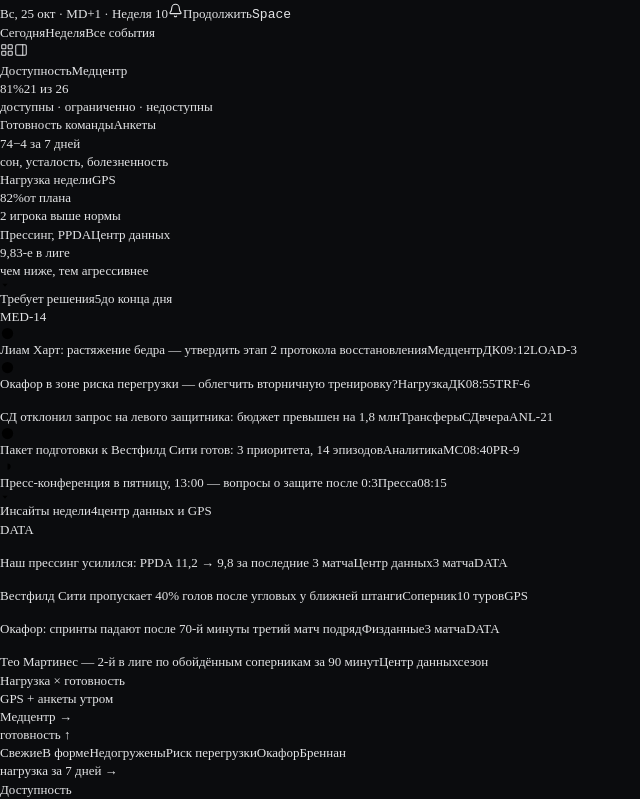
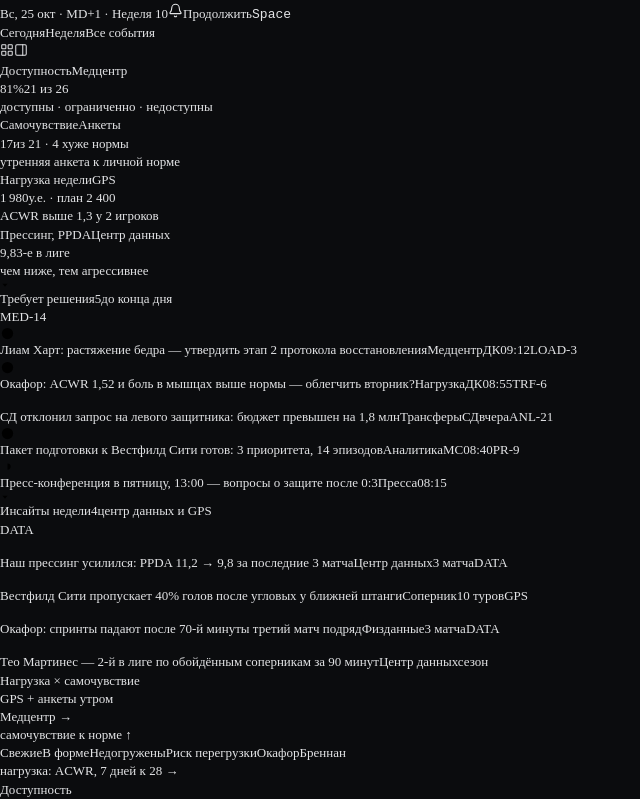
Before and after one commit to theosmanovwork-lang/football1, a React (Vite) app in the folder apps/desktop/src/renderer/: page / in a window 1280 px wide. Shown: the part 862-1661 px from the top of the page, without its empty margins (0-640 px from the left). Built offline with nearby package versions, Linux system fonts and the light colour scheme; what @fm/shared would draw is missing.

Commit message:
feat: wellness vs norm and load in AU on the home screen (ADR-020)
Co-Authored-By: Claude Opus 5.5 <noreply@anthropic.com>
Claude-Session: https://claude.ai/code/session_01KAn8VGoGMhhnsHYCJLpM8K

```diff
--- a/apps/desktop/src/renderer/src/screens/home/Widgets.tsx
+++ b/apps/desktop/src/renderer/src/screens/home/Widgets.tsx
@@ -89,18 +89,18 @@ export function LoadQuadrant({ fullWidth }: { fullWidth: boolean }) {
     >
       <CardHeader
         id="h-quad"
-        title="Нагрузка × готовность"
+        title="Нагрузка × самочувствие"
         hint="GPS + анкеты утром"
         link="Медцентр"
       />
       <div className="flex gap-2">
         <div className="rotate-180 text-center text-micro text-fg-faint [writing-mode:vertical-rl]">
-          готовность ↑
+          самочувствие к норме ↑
         </div>
         <div className="flex flex-1 flex-col gap-1">
           <div
             role="img"
-            aria-label="Точечный график: игроки по нагрузке и готовности; в зоне риска Окафор и Бреннан"
+            aria-label="Точечный график: игроки по ACWR и самочувствию к личной норме; в зоне риска Окафор и Бреннан"
             className="relative h-[200px] overflow-hidden rounded-md border border-line-card bg-surface-sunken"
           >
             <div className="absolute top-1/2 right-0 bottom-0 left-1/2 bg-risk-zone" />
@@ -116,7 +116,7 @@ export function LoadQuadrant({ fullWidth }: { fullWidth: boolean }) {
               <span
                 key={p.name}
                 title={p.name}
-                style={{ left: `${p.load}%`, top: `${100 - p.readiness}%` }}
+                style={{ left: `${p.load}%`, top: `${100 - p.wellness}%` }}
                 className={cn(
                   '-mt-1 -ml-1 absolute size-2 rounded-full shadow-[0_0_0_2px_var(--surface-sunken)]',
                   ZONE_DOT[p.zone],
@@ -126,14 +126,14 @@ export function LoadQuadrant({ fullWidth }: { fullWidth: boolean }) {
             {LOAD_POINTS.filter((p) => p.labelled).map((p) => (
               <span
                 key={`${p.name}-label`}
-                style={{ left: `${p.load}%`, top: `${100 - p.readiness}%` }}
+                style={{ left: `${p.load}%`, top: `${100 - p.wellness}%` }}
                 className="-mt-5 ml-1.5 absolute whitespace-nowrap text-micro text-fg"
               >
                 {p.name}
               </span>
             ))}
           </div>
-          <div className="text-right text-micro text-fg-faint">нагрузка за 7 дней →</div>
+          <div className="text-right text-micro text-fg-faint">нагрузка: ACWR, 7 дней к 28 →</div>
         </div>
       </div>
     </section>
--- a/apps/desktop/src/renderer/src/screens/home/homeData.ts
+++ b/apps/desktop/src/renderer/src/screens/home/homeData.ts
@@ -46,7 +46,7 @@ export const DECISIONS: FeedGroup = {
     {
       code: 'LOAD-3',
       status: 'urgent',
-      title: 'Окафор в зоне риска перегрузки — облегчить вторничную тренировку?',
+      title: 'Окафор: ACWR 1,52 и боль в мышцах выше нормы — облегчить вторник?',
       chip: { label: 'Нагрузка', tone: 'caution' },
       owner: 'ДК',
       meta: '08:55',
@@ -197,22 +197,27 @@ export const KPIS: Kpi[] = [
     note: 'доступны · ограниченно · недоступны',
   },
   {
-    label: 'Готовность команды',
+    label: 'Самочувствие',
     source: 'Анкеты',
-    value: '74',
-    delta: '−4 за 7 дней',
+    value: '17',
+    delta: 'из 21 · 4 хуже нормы',
     deltaTone: 'caution',
-    bars: [{ percent: 74, tone: 'neutral' }],
-    note: 'сон, усталость, болезненность',
+    bars: [
+      { percent: 81, tone: 'neutral' },
+      { percent: 14, tone: 'caution' },
+      { percent: 5, tone: 'danger' },
+    ],
+    note: 'утренняя анкета к личной норме',
   },
   {
     label: 'Нагрузка недели',
     source: 'GPS',
-    value: '82%',
-    delta: 'от плана',
+    // Narrow no-break space as the thousands separator: a regular one is a full cell wide in the mono font.
+    value: '1\u202f980',
+    delta: 'у.е. · план 2 400',
     deltaTone: 'neutral',
     bars: [{ percent: 82, tone: 'info' }],
-    note: '2 игрока выше нормы',
+    note: 'ACWR выше 1,3 у 2 игроков',
   },
   {
     label: 'Прессинг, PPDA',
@@ -227,30 +232,31 @@ export const KPIS: Kpi[] = [
 
 export type LoadZone = 'risk' | 'fit' | 'under'
 
-/** Load × readiness quadrant. `zone` is precomputed (later by the core), the UI only colors it. */
+/** Load (ACWR) × wellness-vs-norm quadrant. `zone` is precomputed (later by the core), the UI only colors it. */
 export interface LoadPoint {
   name: string
   load: number
-  readiness: number
+  /** Wellness relative to the player's own norm, 0–100 on the chart (50 = at norm). */
+  wellness: number
   zone: LoadZone
   labelled?: boolean
 }
 
 export const LOAD_POINTS: LoadPoint[] = [
-  { name: 'Окафор', load: 82, readiness: 34, zone: 'risk', labelled: true },
-  { name: 'Бреннан', load: 70, readiness: 28, zone: 'risk', labelled: true },
-  { name: 'Мартинес', load: 64, readiness: 78, zone: 'fit' },
-  { name: 'Ли', load: 58, readiness: 70, zone: 'fit' },
-  { name: 'Ковач', load: 46, readiness: 82, zone: 'fit' },
-  { name: 'Абади', load: 40, readiness: 64, zone: 'fit' },
-  { name: 'Росси', load: 55, readiness: 58, zone: 'fit' },
-  { name: 'Нгуен', load: 36, readiness: 74, zone: 'fit' },
-  { name: 'Фокс', load: 72, readiness: 62, zone: 'fit' },
-  { name: 'Дюбуа', load: 30, readiness: 40, zone: 'under' },
-  { name: 'Сато', load: 50, readiness: 86, zone: 'fit' },
-  { name: 'Мбеки', load: 62, readiness: 52, zone: 'fit' },
-  { name: 'Хольм', load: 44, readiness: 55, zone: 'fit' },
-  { name: 'Перес', load: 26, readiness: 66, zone: 'fit' },
+  { name: 'Окафор', load: 82, wellness: 34, zone: 'risk', labelled: true },
+  { name: 'Бреннан', load: 70, wellness: 28, zone: 'risk', labelled: true },
+  { name: 'Мартинес', load: 64, wellness: 78, zone: 'fit' },
+  { name: 'Ли', load: 58, wellness: 70, zone: 'fit' },
+  { name: 'Ковач', load: 46, wellness: 82, zone: 'fit' },
+  { name: 'Абади', load: 40, wellness: 64, zone: 'fit' },
+  { name: 'Росси', load: 55, wellness: 58, zone: 'fit' },
+  { name: 'Нгуен', load: 36, wellness: 74, zone: 'fit' },
+  { name: 'Фокс', load: 72, wellness: 62, zone: 'fit' },
+  { name: 'Дюбуа', load: 30, wellness: 40, zone: 'under' },
+  { name: 'Сато', load: 50, wellness: 86, zone: 'fit' },
+  { name: 'Мбеки', load: 62, wellness: 52, zone: 'fit' },
+  { name: 'Хольм', load: 44, wellness: 55, zone: 'fit' },
+  { name: 'Перес', load: 26, wellness: 66, zone: 'fit' },
 ]
 
 export type Availability = 'ok' | 'limited' | 'out'
```
Also changed, not shown: 12 other files (tests, documents, lock files or other folders).
